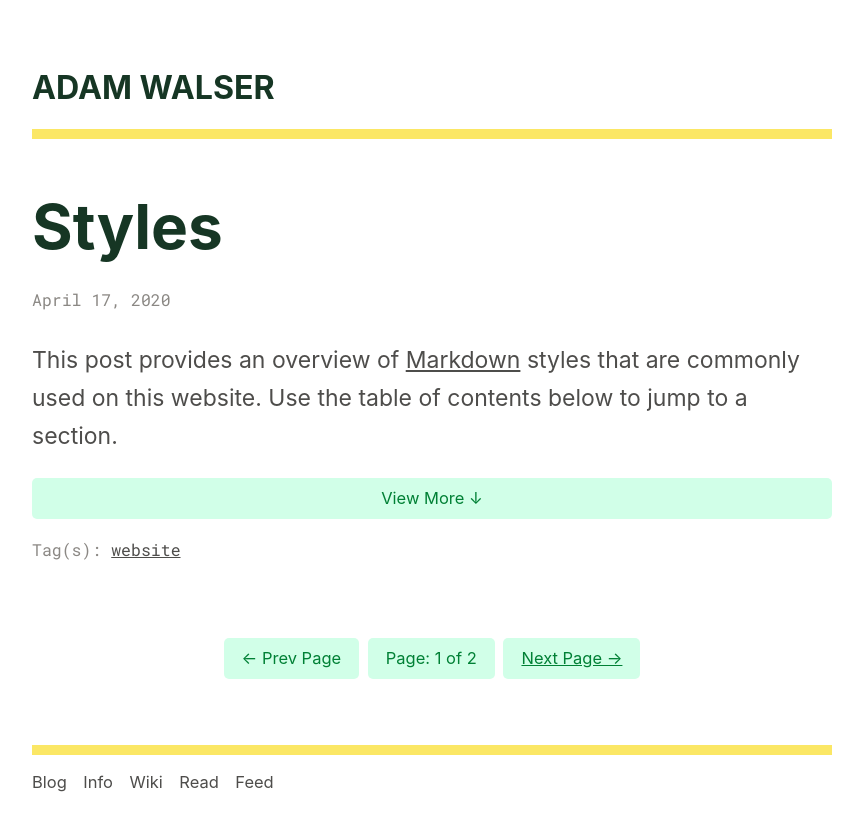
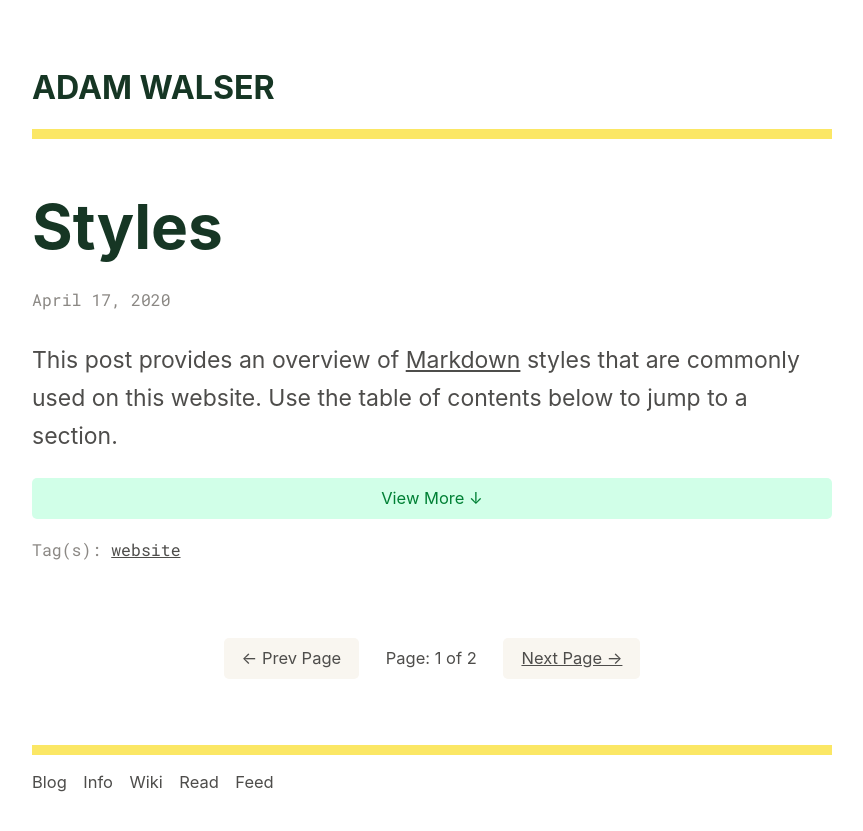
Before and after one commit to ajpwalser/ajpwalser.github.io, a Jekyll site: the page built from index.html, in a window 1280 px wide. Shown: the top 831 px of the page, without its empty margins (208-1071 px from the left). Built offline with Jekyll 4.4.1, drawn with Linux system fonts in a browser that asks for light colours; some web fonts are replaced; the list of posts is cut into pages by our own code.

Commit message:
Update style.css

```diff
--- a/css/style.css
+++ b/css/style.css
@@ -410,8 +410,8 @@ span.small {
 .pagination a,
 .pagination span {
 	padding: 7px 18px;
-	background-color: rgb(209, 255, 232);
-	color: rgb(0, 128, 53);
+	background-color: rgb(249, 246, 240);
+	color: rgb(78, 77, 75);
 	-webkit-border-radius: 5px;
 	-moz-border-radius: 5px;
 	border-radius: 5px;
@@ -433,7 +433,8 @@ span.small {
 }
 
 .counter {
-	border: none !important;
+	color: rgb(78, 77, 75);
+	background-color: rgb(255, 255, 255) !important;
 }
 
 
```
